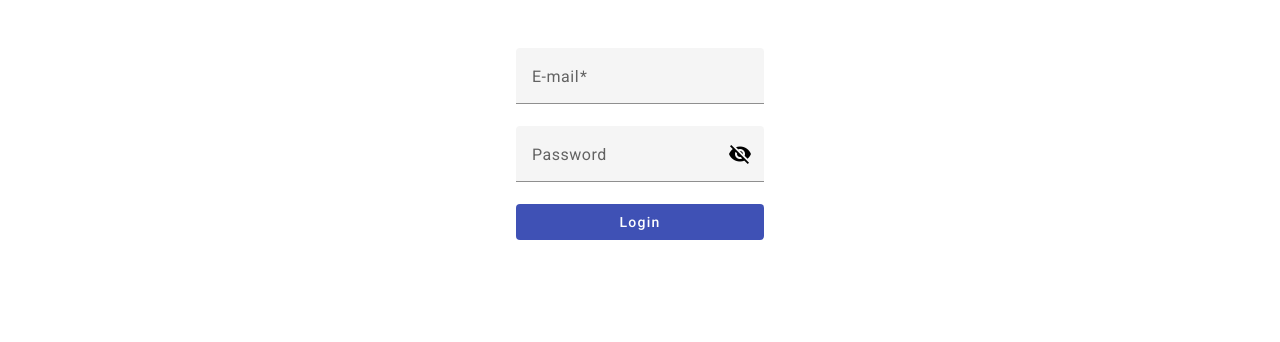
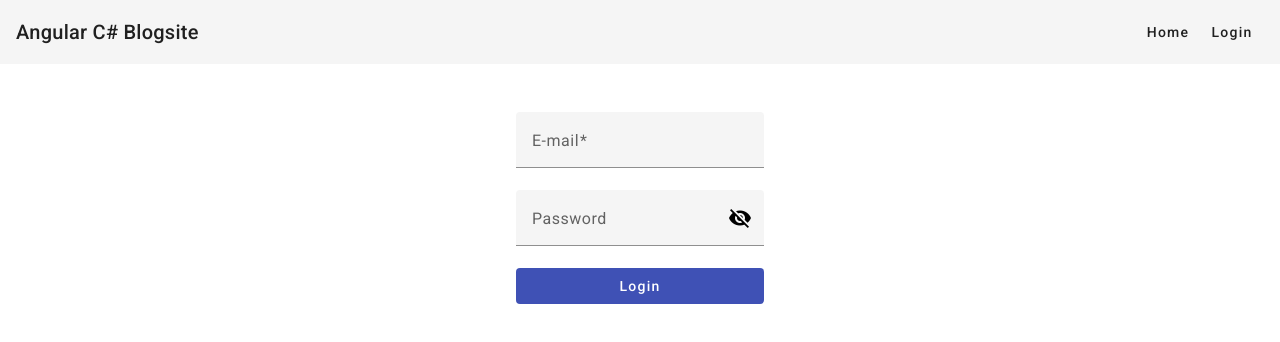
Before and after one commit to jmeij/BlogApplication, an Angular app in the folder Blog.SPA/: page /login in a window 1280 px wide. Shown: the top 342 px of the page. Built offline with nearby package versions, Linux system fonts and the light colour scheme.

Commit message:
Added topbar

```diff
--- a/Blog.SPA/src/app/app.component.html
+++ b/Blog.SPA/src/app/app.component.html
@@ -1,3 +1,4 @@
+<app-topbar class="app-topbar"></app-topbar>
 <main class="main">
   <router-outlet></router-outlet>
 </main>
--- a/Blog.SPA/src/app/app.component.scss
+++ b/Blog.SPA/src/app/app.component.scss
@@ -11,3 +11,7 @@
   margin-top: 48px;
   width: 100%;
 }
+
+.app-topbar {
+  width: 100%;
+}
--- a/Blog.SPA/src/app/app.module.ts
+++ b/Blog.SPA/src/app/app.module.ts
@@ -8,31 +8,41 @@
 import { FormsModule, ReactiveFormsModule, } from '@angular/forms'
 
 import { MatButtonModule } from '@angular/material/button';
+import { MatDividerModule } from '@angular/material/divider';
 import { MatFormFieldModule } from '@angular/material/form-field';
 import { MatIconModule } from '@angular/material/icon'
 import { MatInputModule } from '@angular/material/input';
 import { MatSelectModule } from '@angular/material/select';
+import { MatToolbarModule } from '@angular/material/toolbar';
 import { AdminComponent } from './components/admin/admin.component';
 import { OverviewComponent } from './components/overview/overview.component';
 import { LoginComponent } from './components/login/login.component';
 import { UserService } from './services/user.service';
+import { TopbarComponent } from './components/shared/topbar/topbar.component';
 
 
-@NgModule({ declarations: [
+@NgModule({
+    declarations: [
       AppComponent,
       AdminComponent,
       OverviewComponent,
-        LoginComponent
+      LoginComponent,
+      TopbarComponent
     ],
-    bootstrap: [AppComponent], imports: [BrowserModule,
+    bootstrap: [AppComponent],
+    imports: [BrowserModule,
       AppRoutingModule,
       FormsModule,
       ReactiveFormsModule,
       MatButtonModule,
+      MatDividerModule,
       MatFormFieldModule,
       MatIconModule,
       MatInputModule,
-        MatSelectModule], providers: [
+      MatSelectModule,
+      MatToolbarModule
+    ],
+    providers: [
       provideClientHydration(),
       provideAnimationsAsync(),
       provideHttpClient(withFetch()),
--- /dev/null
+++ b/Blog.SPA/src/app/components/shared/topbar/topbar.component.html
@@ -0,0 +1,7 @@
+<mat-toolbar role="heading">
+  <span>Angular C# Blogsite</span>
+  <span class="example-spacer"></span>
+  <mat-divider [vertical]="true"></mat-divider>
+  <a mat-button routerLink="/overview" aria-label="Home">Home</a>
+  <a mat-button routerLink="/login" aria-label="Login">Login</a>
+</mat-toolbar>
--- /dev/null
+++ b/Blog.SPA/src/app/components/shared/topbar/topbar.component.scss
@@ -0,0 +1,3 @@
+.example-spacer {
+  flex: 1 1 auto;
+}
```
Also changed, not shown: Blog.SPA/src/app/components/shared/topbar/topbar.component.ts (added, +10 -0 lines), 1 other file (tests, documents, lock files or other folders). Lines whose indentation alone changed are shown as unchanged.
